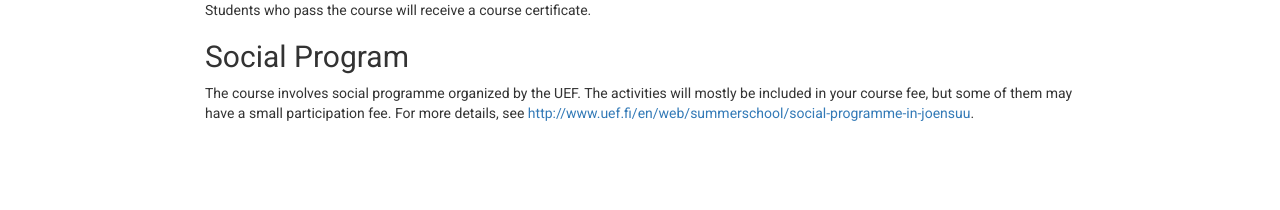
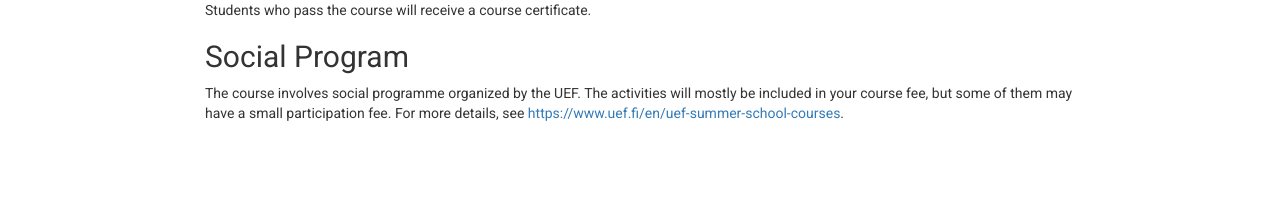
Before and after one commit to vpspeech/summerschool2023, a Jekyll site: the page built from index.md, in a window 1280 px wide. Shown: the part 729-939 px from the top of the page. Built offline with Jekyll 4.4.1, drawn with Linux system fonts in a browser that asks for light colours; nearby versions of some CDN libraries; some of the changed lines change nothing that is shown.

Commit message:
Update index.md

```diff
--- a/index.md
+++ b/index.md
@@ -44,4 +44,4 @@ certificate.
 
 The course involves social programme organized by the UEF. The activities will mostly be included in your course fee, but
 some of them may have a small participation fee. For more details, see
-[http://www.uef.fi/en/web/summerschool/social-programme-in-joensuu](http://www.uef.fi/en/web/summerschool/social-programme-in-joensuu).
+[https://www.uef.fi/en/uef-summer-school-courses](https://www.uef.fi/en/uef-summer-school-courses).
```
